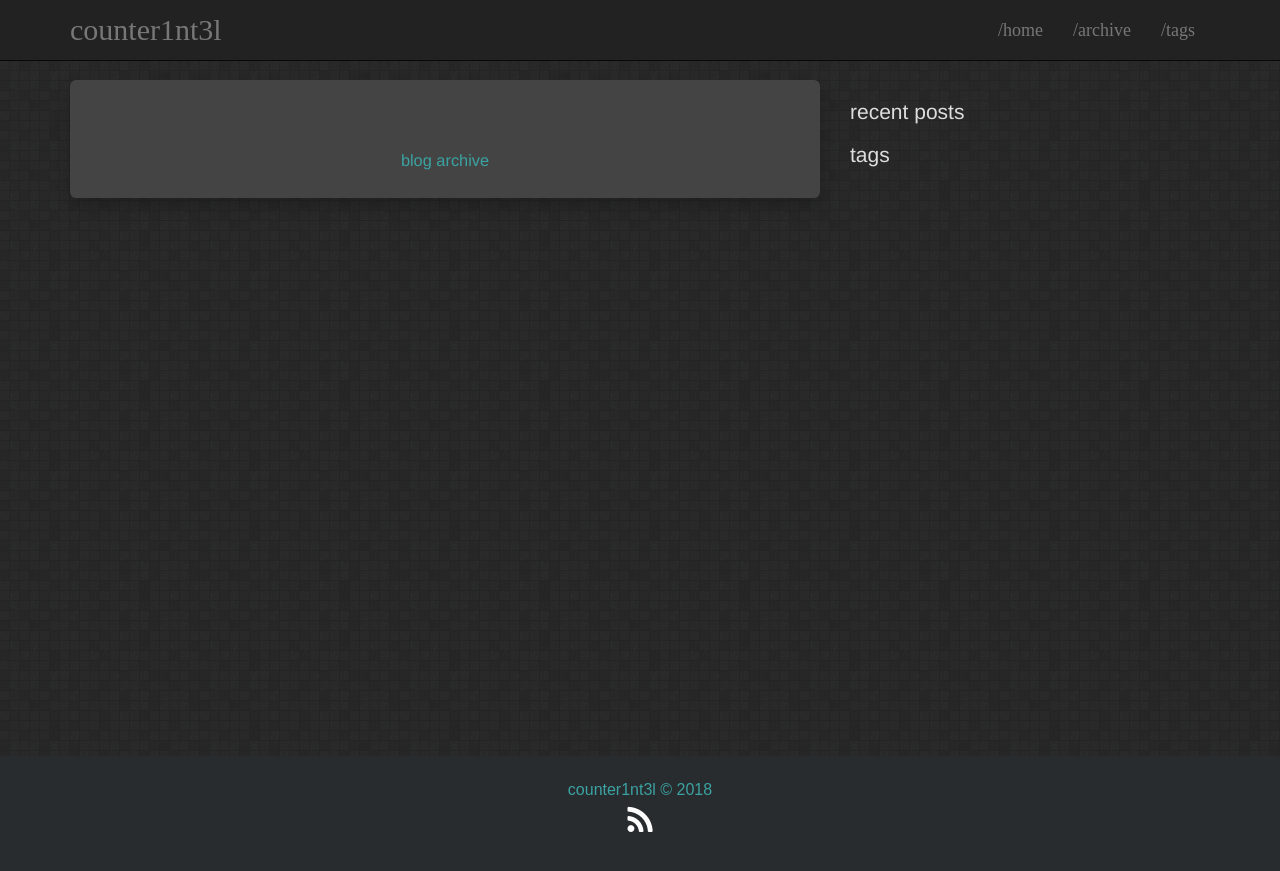
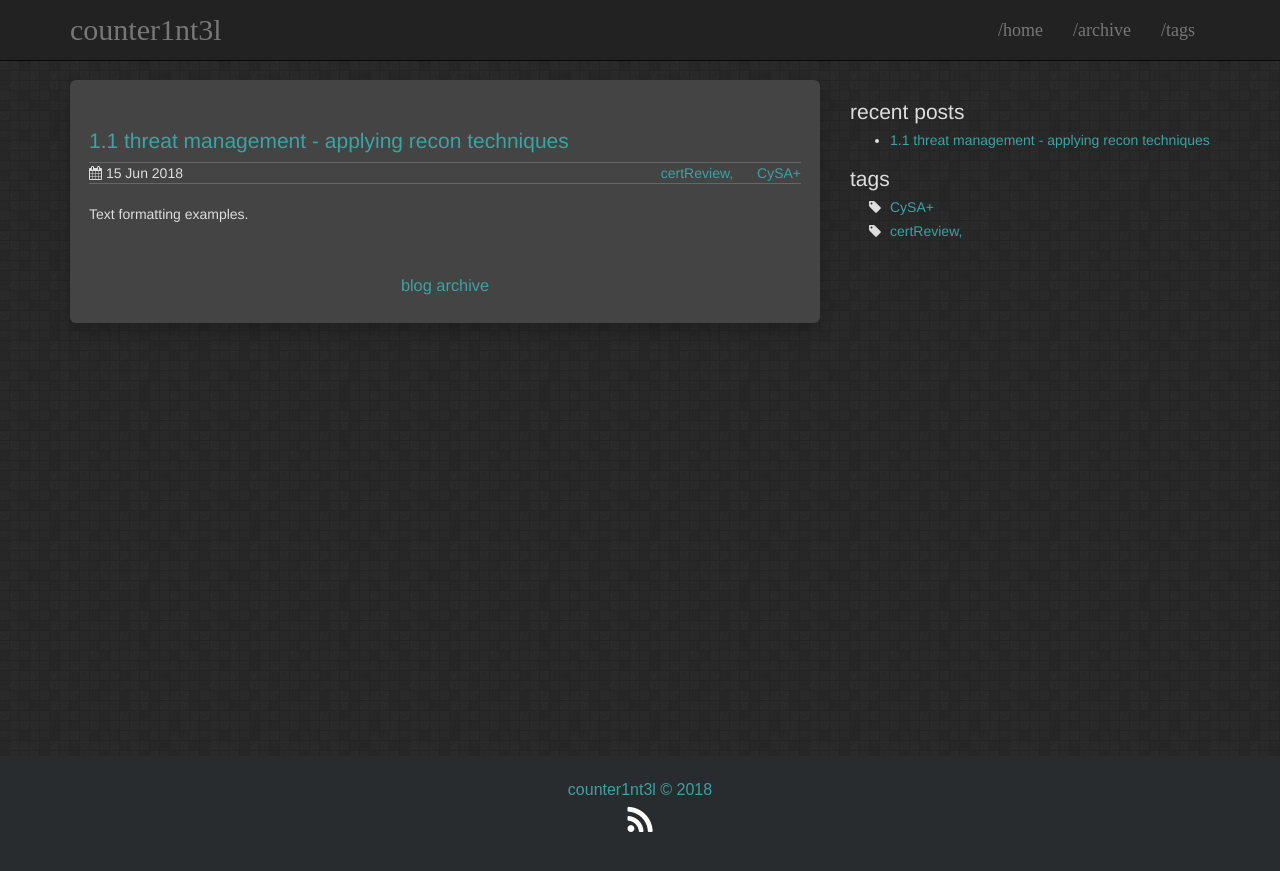
Before and after one commit to counter1nt3l/counter1nt3l.github.io, a Jekyll site: the page built from index.html, in a window 1280 px wide. Shown: the top 871 px of the page. Built offline with Jekyll 4.4.1, drawn with Linux system fonts in a browser that asks for light colours; part of the change alters nothing that is shown.

Commit message:
testing posts

```diff
--- a/_config.yml
+++ b/_config.yml
@@ -13,7 +13,6 @@ share:
   email: true
 
 social:
-  email: counter1nt3l@outlook.com
   rss: feed.xml
 
 permalink: /:year/:month/:title
--- /dev/null
+++ b/_posts/2018-06-15-recon.md
@@ -0,0 +1,32 @@
+---
+layout: post
+title: "1.1 threat management - applying recon techniques"
+date: 2018-06-15
+tags: certReview, CySA+
+description: Text formatting examples.
+---
+
+##passive
+###useful google search operators
+|operator | scope | ex |
+|------------ | -------------| -------------|
+|site: | specific domain or site | site:github.com |
+|cache:| latest cached copy | cache:samy.pl |
+|intitle:: | pages with specified text | intitle:vitae |
+|inurl:| text within url | inurl:/administrator/index.php |
+|link: | page contains link | link:eff.org |
+|filetype:| specific filetype | filetype:pdf |
+{:.inner-borders}
+
+###DNS info - [riskiq](www.riskiq.com) ; [domaintools](http://whois.domaintools.com/)
+
+###jobsites & social media
+
+##active
+###host + port scanning - services discovery/OS fingerprinting, network mapping - topology discovery, webapp vuln scanning, capturing packets - full capture allows for content reconstruction
+
+
+##targetting wired networks
+###taps: passive - no additional power req, hardware req to split signal which increase error rate in gb speed; active - req for gb speed, completely terminate the signal initially before fwding, could cause entire circuit to remain open if fails
+###hubs: purposefully placed as will broadcast to all, not as widely used
+###switches
```
Also changed, not shown: README.md.
